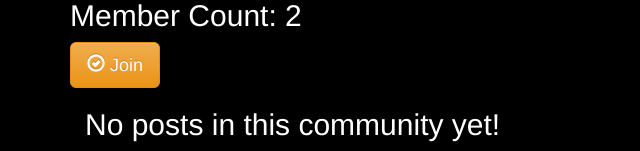
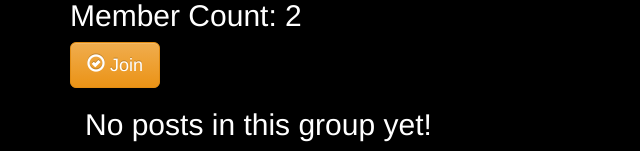
Before and after one commit to praggy278/Django_SocialNetworkWebsite_Project, a Django app: a page that uses groups/templates/groups/group_detail.html in a window 1280 px wide. Shown: the part 155-306 px from the top of the page, without its empty margins (0-640 px from the left). Run offline with Django 3.2, Linux system fonts and the light colour scheme; data comes from the database, SQL or seed files in the repository; both versions use the stored data as it was after the commit.

Commit message:
some commit

```diff
--- a/groups/templates/groups/group_detail.html
+++ b/groups/templates/groups/group_detail.html
@@ -4,9 +4,11 @@
 <h2> Member Count: {{group.members.count}}</h2>
 <div class="content">
 	{% if user in group.members.all %}
-					<a href="{% url 'groups:leave' slug=group.slug %}" class="btn btn-lg btn-fill btn-warning"><span class="glyphicon glyphicon-remove-circle"></span> Leave</a>
+	<a href="{% url 'groups:leave' slug=group.slug %}" class="btn btn-lg btn-fill btn-warning"><span
+			class="glyphicon glyphicon-remove-circle"></span> Leave</a>
 	{% else %}
-					<a href="{% url 'groups:join' slug=group.slug %}" class="btn btn-lg btn-fill btn-warning"><span class="glyphicon glyphicon-ok-circle"></span> Join</a>
+	<a href="{% url 'groups:join' slug=group.slug %}" class="btn btn-lg btn-fill btn-warning"><span
+			class="glyphicon glyphicon-ok-circle"></span> Join</a>
 	{% endif %}
 </div>
 {% endblock %}
@@ -14,7 +16,7 @@
 {% block group_content %}
 <div class="col-md-8">
 	{% if group.posts.count == 0 %}
-	<h2>No posts in this community yet!</h2>
+	<h2>No posts in this group yet!</h2>
 	{% else %}
 	{% for post in group.posts.all %}
 	{% include "posts/_post.html" %}
--- a/groups/views.py
+++ b/groups/views.py
@@ -20,7 +20,6 @@ class SingleGroup(generic.DetailView):
 class ListGroups(generic.ListView):
     model = Group
 
-
 class JoinGroup(LoginRequiredMixin, generic.RedirectView):
 
     def get_redirect_url(self, *args, **kwargs):
@@ -39,7 +38,6 @@ class JoinGroup(LoginRequiredMixin, generic.RedirectView):
             messages.success(self.request,"You are now a member of the {} group.".format(group.name))
 
         return super().get(request, *args, **kwargs)
-
 
 class LeaveGroup(LoginRequiredMixin, generic.RedirectView):
 
--- a/posts/models.py
+++ b/posts/models.py
@@ -8,11 +8,11 @@ from django.contrib.auth import get_user_model
 User = get_user_model()
 
 class Post(models.Model):
-    user = models.ForeignKey(User, related_name="posts",on_delete=models.CASCADE)
+    user = models.ForeignKey(User, related_name="posts", on_delete=models.CASCADE)
     created_at = models.DateTimeField(auto_now=True)
     message = models.TextField()
     message_html = models.TextField(editable=False)
-    group = models.ForeignKey(Group, related_name="posts",null=True, blank=True,on_delete=models.SET_NULL)
+    group = models.ForeignKey(Group, related_name="posts", null=True, blank=True, on_delete=models.SET_NULL)
 
     def __str__(self):
         return self.message
```
Also changed, not shown: db.sqlite3, posts/migrations/0004_alter_post_user.py (added), posts/migrations/0005_alter_post_user.py (added). Lines whose indentation alone changed are shown as unchanged.
